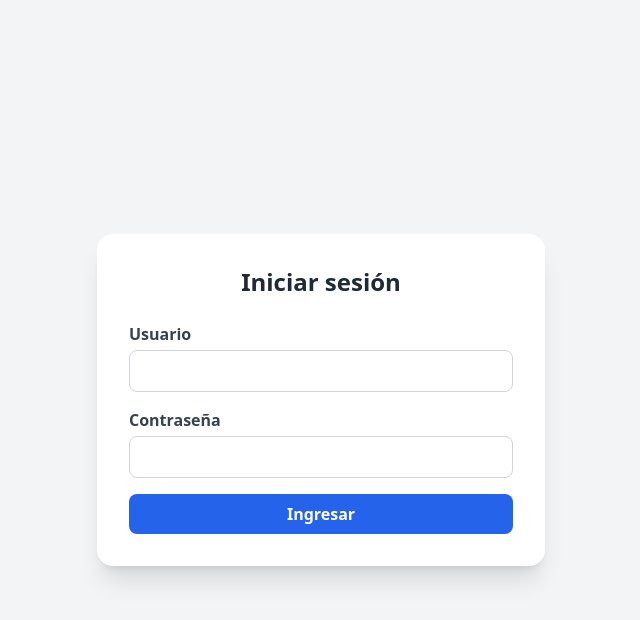
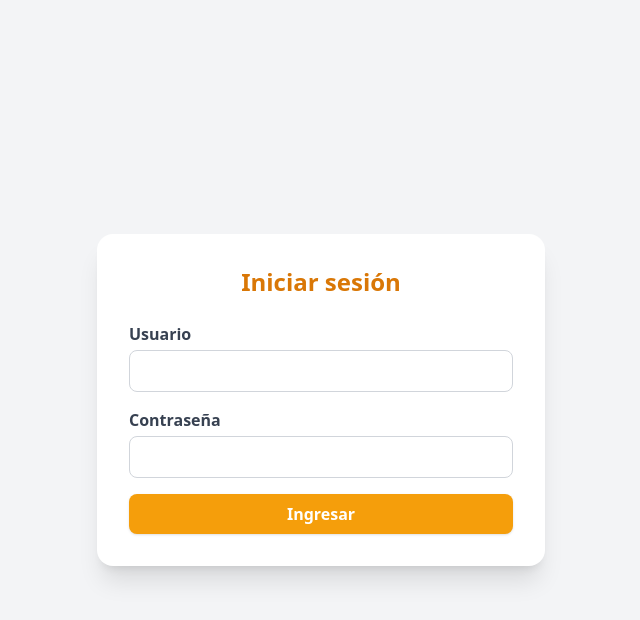
Before and after one commit to Osvaldo-Net/LogGuard, a Flask app: page / in a window 1280 px wide. Shown: the top 620 px of the page, without its empty margins (319-959 px from the left). Run offline with Flask 3, Linux system fonts and the light colour scheme; some libraries are stand-ins or nearby versions.

Commit message:
Update login.html

```diff
--- a/app/templates/login.html
+++ b/app/templates/login.html
@@ -8,7 +8,7 @@
 </head>
 <body class="bg-gray-100 flex items-center justify-center h-screen">
   <div class="bg-white p-8 rounded-2xl shadow-xl w-full max-w-md animate-fade-in">
-    <h2 class="text-2xl font-bold text-center text-gray-800 mb-6">Iniciar sesión</h2>
+    <h2 class="text-2xl font-bold text-center text-amber-600 mb-6">Iniciar sesión</h2>
 
     {% if error %}
       <div class="bg-red-100 text-red-700 px-4 py-2 rounded mb-4 text-sm">{{ error }}</div>
@@ -17,13 +17,18 @@
     <form method="POST" class="space-y-4">
       <div>
         <label class="block text-gray-700 font-semibold">Usuario</label>
-        <input name="username" type="text" required class="w-full mt-1 p-2 border border-gray-300 rounded-lg focus:outline-none focus:ring focus:ring-blue-300">
+        <input name="username" type="text" required
+          class="w-full mt-1 p-2 border border-gray-300 rounded-lg focus:outline-none focus:ring-2 focus:ring-amber-400">
       </div>
       <div>
         <label class="block text-gray-700 font-semibold">Contraseña</label>
-        <input name="password" type="password" required class="w-full mt-1 p-2 border border-gray-300 rounded-lg focus:outline-none focus:ring focus:ring-blue-300">
+        <input name="password" type="password" required
+          class="w-full mt-1 p-2 border border-gray-300 rounded-lg focus:outline-none focus:ring-2 focus:ring-amber-400">
       </div>
-      <button type="submit" class="w-full bg-blue-600 hover:bg-blue-700 text-white font-semibold py-2 px-4 rounded-lg transition">Ingresar</button>
+      <button type="submit"
+        class="w-full bg-amber-500 hover:bg-amber-600 text-white font-semibold py-2 px-4 rounded-lg transition shadow">
+        Ingresar
+      </button>
     </form>
   </div>
 
```
